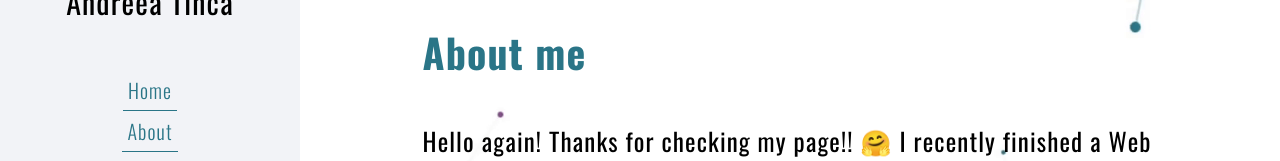
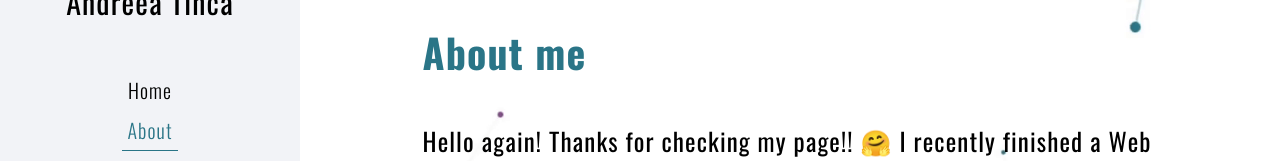
Before and after one commit to tincaandreea21/react-page, a React (Create React App) app: page /react-page/about in a window 1280 px wide. Shown: the part 217-378 px from the top of the page. Built offline with nearby package versions, Linux system fonts and the light colour scheme.

Commit message:
changes basename

```diff
--- a/src/App.js
+++ b/src/App.js
@@ -24,10 +24,10 @@ function App() {
       ) : (
         <div className="App">
           <Routes>
-            <Route path="/react-page" element={<Home />} />
-            <Route path="/react-page/contact" element={<Contact />} />
-            <Route path="/react-page/projects" element={<Projects />} />
-            <Route path="/react-page/about" element={<About />} />
+            <Route path="/" element={<Home />} />
+            <Route path="/contact" element={<Contact />} />
+            <Route path="/projects" element={<Projects />} />
+            <Route path="/about" element={<About />} />
           </Routes>
         </div>
       )}
--- a/src/components/Sidebar/sidebar.js
+++ b/src/components/Sidebar/sidebar.js
@@ -23,7 +23,7 @@ const Sidebar = (props) => {
           <NavLink
             exact="true"
             activeclassname="active"
-            to="/react-page"
+            to="/"
             className="navigation-link"
           >
             Home
@@ -33,7 +33,7 @@ const Sidebar = (props) => {
           <NavLink
             exact="true"
             activeclassname="active"
-            to="/react-page/about"
+            to="/about"
             className="navigation-link"
           >
             About
@@ -43,7 +43,7 @@ const Sidebar = (props) => {
           <NavLink
             exact="true"
             activeclassname="active"
-            to="/react-page/projects"
+            to="/projects"
             className="navigation-link"
           >
             Projects
@@ -53,7 +53,7 @@ const Sidebar = (props) => {
           <NavLink
             exact="true"
             activeclassname="active"
-            to="/react-page/contact"
+            to="/contact"
             className="navigation-link"
           >
             Contact
--- a/src/index.js
+++ b/src/index.js
@@ -8,7 +8,7 @@ import { BrowserRouter } from "react-router-dom";
 const root = ReactDOM.createRoot(document.getElementById("root"));
 root.render(
   <React.StrictMode>
-    <BrowserRouter>
+    <BrowserRouter basename="/react-page">
       <App />
     </BrowserRouter>
   </React.StrictMode>
```
